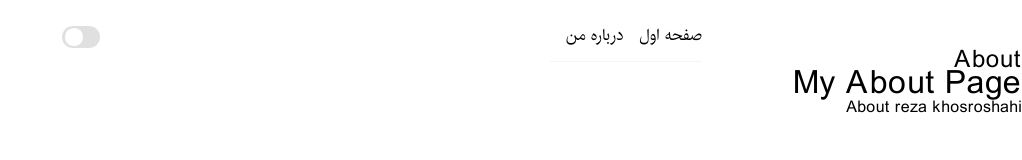
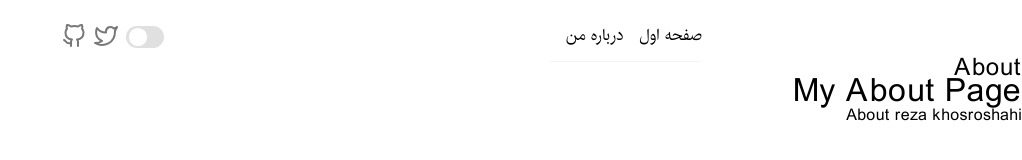
Before and after one commit to PedramMarandi/blog, a Gatsby site: page /about in a window 1280 px wide. Shown: the whole page, without its empty margins (258-1280 px from the left). Built offline with nearby package versions, Linux system fonts and the light colour scheme; Gatsby itself is replaced by a stand-in of ours.

Commit message:
add social icon in header

```diff
--- a/src/components/Header/navInfo.js
+++ b/src/components/Header/navInfo.js
@@ -1,6 +1,16 @@
-import React from "react"
+import React, { Fragment } from "react"
+import styled from "styled-components"
 import { Switch } from "./switchTheme"
+import { Social } from "./social"
 
+const Div = styled('div')`
+  display: flex;
+`
 export const NavInfo = () => {
-  return <Switch />
+  return (
+    <Div>
+      <Switch />
+      <Social />
+    </Div>
+  )
 }
--- /dev/null
+++ b/src/components/Header/social.js
@@ -0,0 +1,38 @@
+import React from "react"
+import styled from "styled-components"
+import Twitter from "./twitter.svg"
+import Github from "./github.svg"
+
+const Ul = styled("ul")`
+  display: flex;
+  list-style: none;
+`
+
+const Img = styled("img")`
+  width: 1.5rem;
+  filter: ${props => props.theme.imgColor};
+`
+
+const Li = styled("li")`
+  margin-right: 0.5rem;
+  &:hover ${Img} {
+    filter: ${props => props.theme.imgHoverColor};
+  }
+`
+
+export const Social = () => {
+  return (
+    <Ul>
+      <Li>
+        <a href="https://twitter.com/rzkhosroshahi">
+          <Img src={Twitter} alt="" target="_blank" />
+        </a>
+      </Li>
+      <Li>
+        <a href="https://github.com/rzkhosroshahi">
+          <Img src={Github} alt="" target="_blank" />
+        </a>
+      </Li>
+    </Ul>
+  )
+}
--- a/src/style/themes.js
+++ b/src/style/themes.js
@@ -3,7 +3,9 @@ export const lightTheme = {
   primary: "#42A5F5",
   textColor: "#000",
   navHoverColor: "#42A5F5",
-  navBorderColor: "#f5f5f5"
+  navBorderColor: "#f5f5f5",
+  imgColor: "invert(48%) sepia(0%) saturate(13%) hue-rotate(176deg) brightness(93%) contrast(84%)",
+  imgHoverColor: "invert(66%) sepia(34%) saturate(5885%) hue-rotate(183deg) brightness(101%) contrast(92%)"
 }
 
 export const darkTheme = {
@@ -11,5 +13,7 @@ export const darkTheme = {
   primary: "#42A5F5",
   textColor: "#fff",
   navHoverColor: "#fff",
-  navBorderColor: "#42A5F5"
+  navBorderColor: "#42A5F5",
+  imgColor: "invert(100%) sepia(100%) saturate(13%) hue-rotate(237deg) brightness(104%) contrast(104%)",
+  imgHoverColor: "invert(66%) sepia(34%) saturate(5885%) hue-rotate(183deg) brightness(101%) contrast(92%)"
 }
```
Also changed, not shown: src/components/Header/github.svg (added), src/components/Header/twitter.svg (added).
